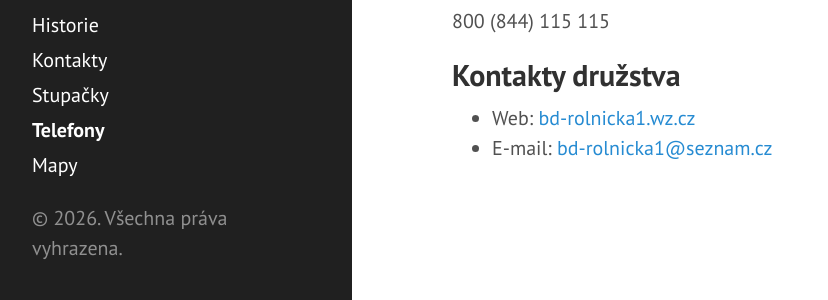
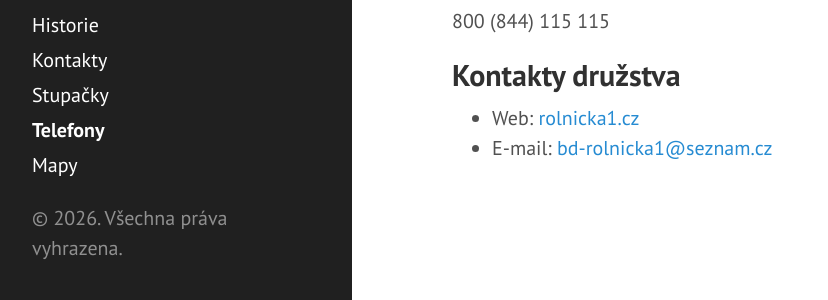
Before and after one commit to Kraksna83/rol1, a Jekyll site: the page built from telefony.md, in a window 1280 px wide and 970 px high. Shown: the part 647-947 px from the top of the window, without its empty margins (8-836 px from the left). Built offline with Jekyll 4.4.1, drawn with Linux system fonts in a browser that asks for light colours.

Commit message:
nova adresa stranek, link

```diff
--- a/telefony.md
+++ b/telefony.md
@@ -27,5 +27,5 @@ Havárie a opravy topení, vody a elektřiny
 
 ## Kontakty družstva
 
-- Web: [bd-rolnicka1.wz.cz](http://www.bd-rolnicka1.wz.cz)
+- Web: [rolnicka1.cz](https://rolnicka1.cz)
 - E-mail: [bd-rolnicka1@seznam.cz](mailto:bd-rolnicka1@seznam.cz)
```
Also changed, not shown: _posts/2026-06-24-Usneseni.md (+1 -1 lines).
